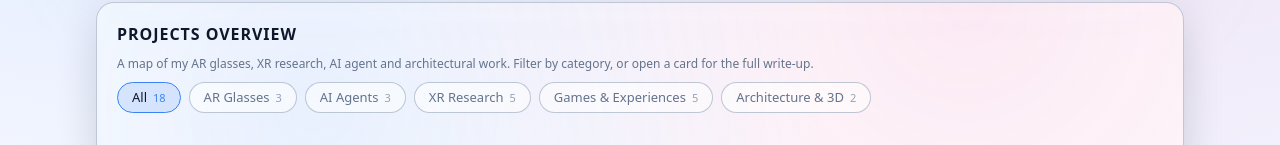
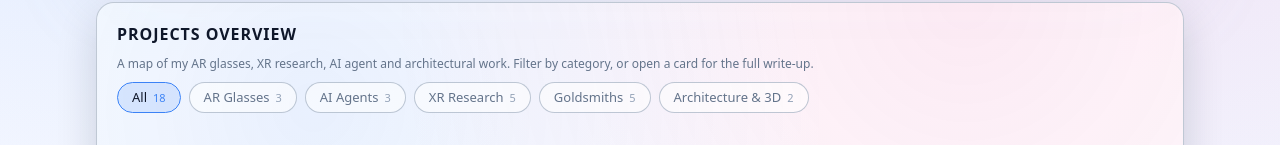
Before and after one commit to ZHAO0424/CV, a plain HTML site: page index.html in a window 1280 px wide. Shown: the part 807-952 px from the top of the page. Drawn offline with Linux system fonts and the light colour scheme.

Commit message:
Rename project filter label to Goldsmiths
Update the "game" category button text in both the English markup
fallback and the Chinese i18n dictionary. The internal filter key
(data-filter/data-category "game") is unchanged, so card filtering
behaviour is unaffected.

Co-Authored-By: Claude Opus 5 (1M context) <noreply@anthropic.com>

```diff
--- a/index.html
+++ b/index.html
@@ -112,7 +112,7 @@
             <button type="button" class="filter-btn" data-filter="ar" aria-pressed="false"><span data-i18n="filter_ar">AR Glasses</span><span class="filter-count" aria-hidden="true"></span></button>
             <button type="button" class="filter-btn" data-filter="agents" aria-pressed="false"><span data-i18n="filter_agents">AI Agents</span><span class="filter-count" aria-hidden="true"></span></button>
             <button type="button" class="filter-btn" data-filter="research" aria-pressed="false"><span data-i18n="filter_research">XR Research</span><span class="filter-count" aria-hidden="true"></span></button>
-            <button type="button" class="filter-btn" data-filter="game" aria-pressed="false"><span data-i18n="filter_game">Games & Experiences</span><span class="filter-count" aria-hidden="true"></span></button>
+            <button type="button" class="filter-btn" data-filter="game" aria-pressed="false"><span data-i18n="filter_game">Goldsmiths</span><span class="filter-count" aria-hidden="true"></span></button>
             <button type="button" class="filter-btn" data-filter="arch" aria-pressed="false"><span data-i18n="filter_arch">Architecture & 3D</span><span class="filter-count" aria-hidden="true"></span></button>
           </div>
 
--- a/lang.js
+++ b/lang.js
@@ -505,7 +505,7 @@ const zhTranslations = {
   filter_ar: 'AR 眼镜',
   filter_agents: 'AI 智能体',
   filter_research: 'XR 研究',
-  filter_game: '游戏与体验',
+  filter_game: 'Goldsmiths',
   filter_arch: '建筑与 3D',
 
   proj_aitown_title: 'AI 小镇',
```
